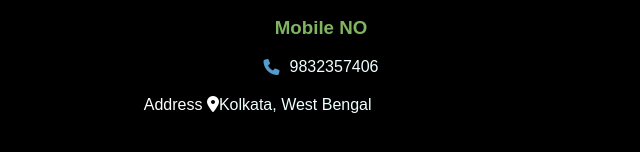
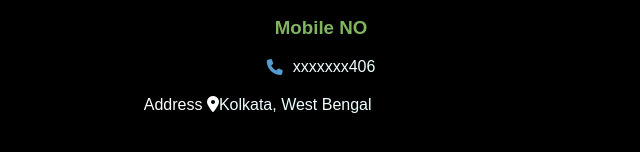
Before and after one commit to abhradipghosh02/abhra, a plain HTML site: page Contact.html in a window 1280 px wide. Shown: the part 536-688 px from the top of the page, 319-959 px from the left. Drawn offline with Linux system fonts and the light colour scheme.

Commit message:
Update Contact.html

```diff
--- a/Contact.html
+++ b/Contact.html
@@ -34,7 +34,7 @@
         </div>
         <div class="phone-section">
             <h3>Mobile NO</h3>
-            <span><i class="fa-solid fa-phone"></i>9832357406</span>
+            <span><i class="fa-solid fa-phone"></i>xxxxxxx406</span>
         </div>
         <div class="adress">
 
```
